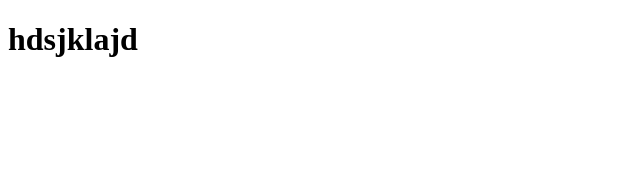
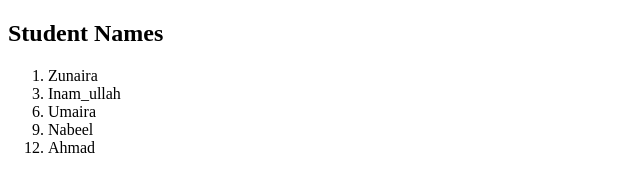
Before and after one commit to u-10733/Workshop-Git, a plain HTML site: page contactus.html in a window 1280 px wide. Shown: the whole page, without its empty margins (0-640 px from the left). Drawn offline with Linux system fonts and the light colour scheme.

Commit message:
This is contact us from

```diff
--- a/contactus.html
+++ b/contactus.html
@@ -6,6 +6,13 @@
     <title>Document</title>
 </head>
 <body>
-    <h1>hdsjklajd</h1>
+    <h2>Student Names</h2>
+    <ol>
+        <li value="1">Zunaira</li>
+        <li value="3">Inam_ullah</li>
+        <li value="6">Umaira</li>
+        <li  value="9">Nabeel</li>
+        <li value="12">Ahmad</li>
+    </ol>
 </body>
 </html>
```
